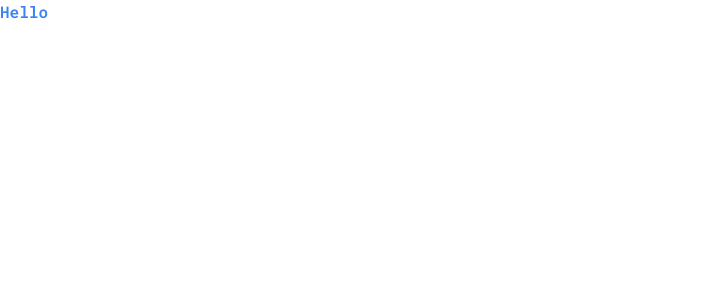
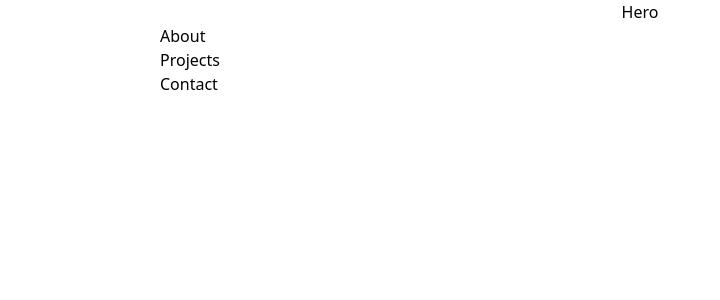
Before and after one commit to ABay23/newbay, a React (Vite) app: page / in a window 1280 px wide. Shown: the top 300 px of the page, without its empty margins (0-720 px from the left). Built offline with nearby package versions, Linux system fonts and the light colour scheme.

Commit message:
Sections and org

```diff
--- a/src/App.jsx
+++ b/src/App.jsx
@@ -1,8 +1,16 @@
+import About from './components/sections/About'
+import Contact from './components/sections/Contact'
+import Hero from './components/sections/Hero'
+import Projects from './components/sections/Projects'
+
 function App() {
   return (
     <>
-      <div>
-        <h1 className='font-bold text-blue-500 font-roboto'>Hello</h1>
+      <div className=' px-40'>
+        <Hero />
+        <About />
+        <Projects />
+        <Contact />
       </div>
     </>
   )
--- a/src/components/sections/Hero.jsx
+++ b/src/components/sections/Hero.jsx
@@ -1,5 +1,9 @@
 const Hero = () => {
-  return <div>Hero</div>
+  return (
+    <div className=' flex items-center justify-center flex-col text-center'>
+      Hero
+    </div>
+  )
 }
 
 export default Hero
--- a/tailwind.config.js
+++ b/tailwind.config.js
@@ -1,6 +1,7 @@
 /** @type {import('tailwindcss').Config} */
 export default {
   content: ['./index.html', './src/**/*.{js,ts,jsx,tsx}'],
+  darkmode: 'class',
   theme: {
     fontFamily: {
       roboto: ['Roboto Mono', 'sans-serif'],
```
